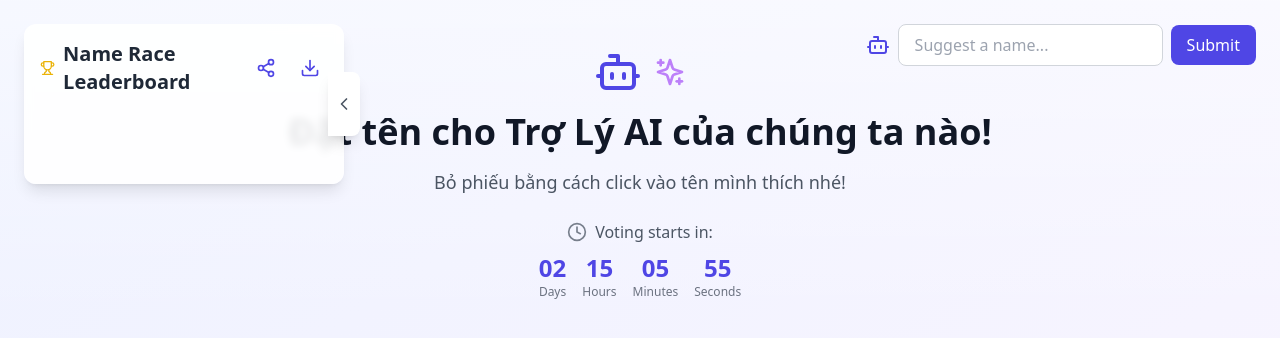
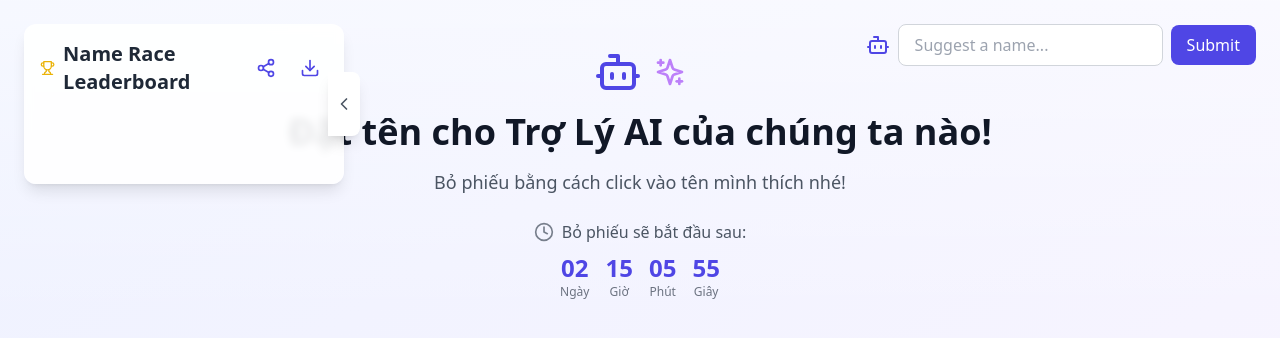
Before and after one commit to twinprime19/ainaming, a React (Vite) app: page / in a window 1280 px wide. Shown: the top 338 px of the page. Built offline with nearby package versions, Linux system fonts and the light colour scheme; what bad-words would draw is missing.

Commit message:
updated some labels

```diff
--- a/src/components/CountdownTimer.tsx
+++ b/src/components/CountdownTimer.tsx
@@ -51,14 +51,14 @@ const CountdownTimer: React.FC = () => {
     <div className="flex flex-col items-center space-y-2">
       <div className="flex items-center gap-2 text-gray-600">
         <Clock className="w-5 h-5 animate-pulse" />
-        <span>{isVotingPeriod() ? "Voting ends in:" : "Voting starts in:"}</span>
+        <span>{isVotingPeriod() ? "Bỏ phiếu sẽ kết thúc sau:" : "Bỏ phiếu sẽ bắt đầu sau:"}</span>
       </div>
       <div className="flex gap-4 text-center">
         {[
-          { label: 'Days', value: timeLeft.days },
-          { label: 'Hours', value: timeLeft.hours },
-          { label: 'Minutes', value: timeLeft.minutes },
-          { label: 'Seconds', value: timeLeft.seconds }
+          { label: 'Ngày', value: timeLeft.days },
+          { label: 'Giờ', value: timeLeft.hours },
+          { label: 'Phút', value: timeLeft.minutes },
+          { label: 'Giây', value: timeLeft.seconds }
         ].map(({ label, value }) => (
           <div key={label} className="flex flex-col">
             <span className="text-2xl font-bold text-indigo-600">{padNumber(value)}</span>
```
